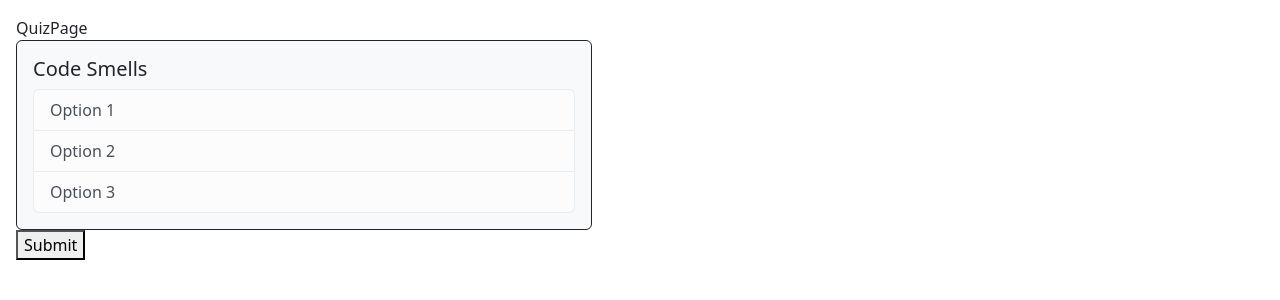
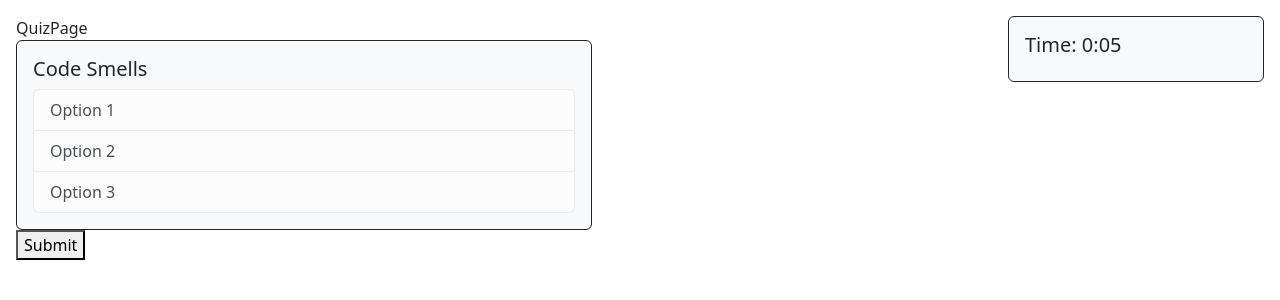
Before and after one commit to anian3/Srednia-hawajska, a Next.js app in the folder Frontend/: page /QuizPage/QuizPage in a window 1280 px wide. Shown: the top 300 px of the page. Built offline with nearby package versions, Linux system fonts and the light colour scheme.

Commit message:
user can see elapsed time

```diff
--- a/Frontend/src/components/QuizResult.tsx
+++ b/Frontend/src/components/QuizResult.tsx
@@ -10,7 +10,7 @@ interface QuizResultProps {
 
 const QuizResult: React.FC<QuizResultProps> = ({ score, mistakes }) => {
     return (
-        <div style={{ width: "16rem", margin: "auto", marginLeft: "60%" }}>
+        <div style={{ width: "16rem", margin: "auto"}}>
             <ScoreCard score={score} />
             {mistakes.length > 0 && <MistakesList mistakes={mistakes} />}
         </div>
--- a/Frontend/src/pages/QuizPage/QuizPage.tsx
+++ b/Frontend/src/pages/QuizPage/QuizPage.tsx
@@ -1,6 +1,7 @@
-import React, { useState } from "react";
+import React, { useState, useEffect } from "react";
 import CodeSmellList from "../../components/CodeSmellList";
 import QuizResult from "../../components/QuizResult";
+import { Card } from "react-bootstrap";
 
 interface QuizPageProps {
     selectedQuiz: string;
@@ -10,6 +11,17 @@ const QuizPage = ({ selectedQuiz }: QuizPageProps) => {
     const [submitted, setSubmitted] = useState(false);
     const [score, setScore] = useState<number>(0);
     const [mistakes, setMistakes] = useState<string[]>([]);
+    const [elapsedTime, setElapsedTime] = useState<number>(0);
+
+    useEffect(() => {
+        let timer: NodeJS.Timeout;
+        if (!submitted) {
+            timer = setInterval(() => {
+                setElapsedTime((prevTime) => prevTime + 1);
+            }, 1000);
+        }
+        return () => clearInterval(timer);
+    }, [submitted]);
 
     const items = [
         { id: "1", label: "Option 1" },
@@ -26,15 +38,26 @@ const QuizPage = ({ selectedQuiz }: QuizPageProps) => {
         setSubmitted(true);
     };
 
+    const formatTime = (seconds: number) => {
+        const minutes = Math.floor(seconds / 60);
+        const remainingSeconds = seconds % 60;
+        return `${minutes}:${remainingSeconds < 10 ? "0" : ""}${remainingSeconds}`;
+    };
+
     return (
         <div className="d-flex">
-            <div style={{ flex: 1, padding: "1rem" }}>
+            <div style={{ flex: 6, padding: "1rem" }}>
                 <div>QuizPage</div>
                 <div>{selectedQuiz}</div>
                 <CodeSmellList items={items} />
                 {!submitted && <button onClick={handleQuizSubmit}>Submit</button>}
             </div>
             <div style={{ flex: 1, padding: "1rem" }}>
+                <Card border="dark" bg="light" className="mb-3" style={{ width: "16rem" }}>
+                    <Card.Body>
+                        <Card.Title>Time: {formatTime(elapsedTime)}</Card.Title>
+                    </Card.Body>
+                </Card>
                 {submitted && <QuizResult score={score} mistakes={mistakes} />}
             </div>
         </div>
```
